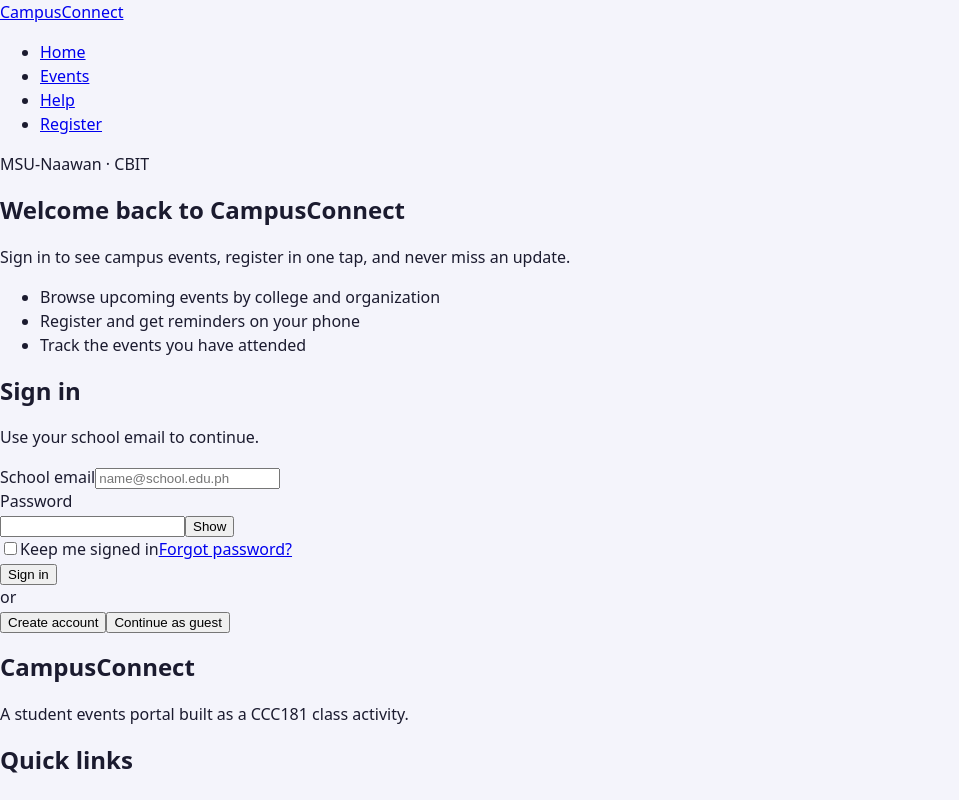
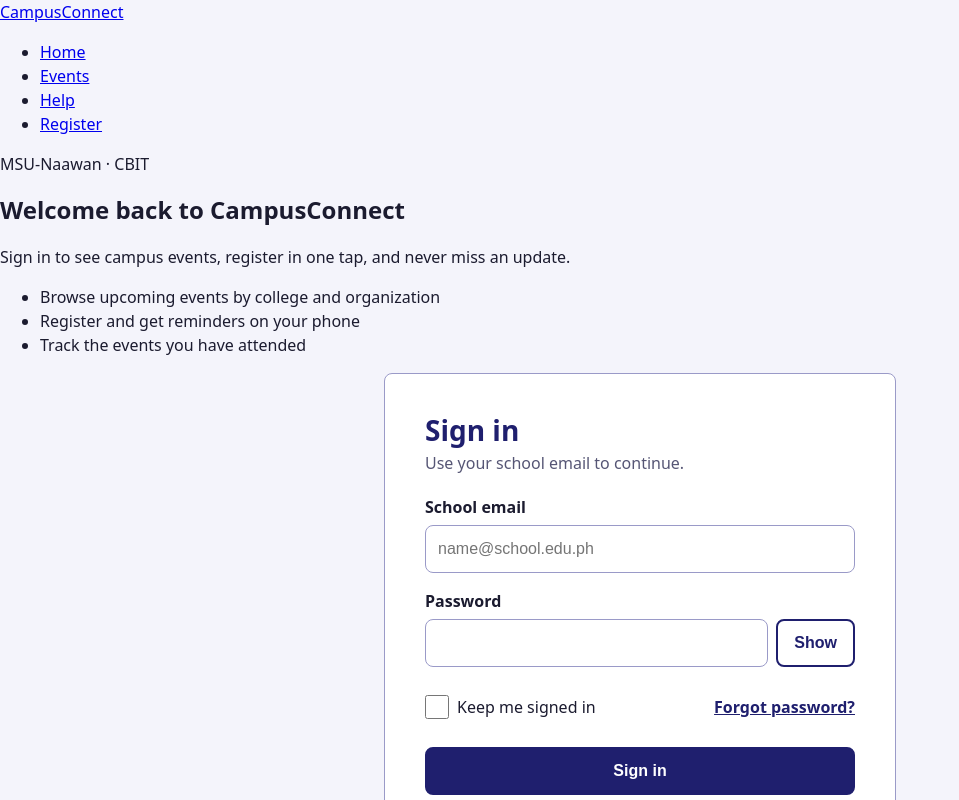
Before and after one commit to AshleyT-dotcom/ccc181-week10-group3, a React (Vite) app: page / in a window 1280 px wide. Shown: the top 800 px of the page, without its empty margins (0-959 px from the left). Built offline with nearby package versions, Linux system fonts and the light colour scheme.

Commit message:
Update form.css

```diff
--- a/src/styles/form.css
+++ b/src/styles/form.css
@@ -1,88 +1,226 @@
 /* =======================================================================
    MEMBER 3  |  form.css  |  Login card, form fields, buttons (Flexbox)
    Branch: feature/form-<lastname>
-   -----------------------------------------------------------------------
-   MOBILE-FIRST RULES
-   1. Write the PHONE styles first, with NO media query.
-   2. Use min-width media queries ONLY. Never max-width.
-   3. Use rem or % (thin borders may use px).
-   4. Edit ONLY this file. Use the --variables from reset.css.
-   5. Every tap target is at least 48px tall. Every :hover also gets :focus-visible.
    ======================================================================= */
 
 
-/* ---- 1. PHONE (no media query) ---------------------------------------
-   CARD
-   TODO .login-card           width 100%; background var(--surface);
-                              1px solid var(--border); border-radius var(--radius);
-                              padding 1.5rem 1rem
-   TODO .login-card__title    margin 0 0 0.25rem; font-size 1.5rem; color var(--navy)
-   TODO .login-card__subtitle margin 0 0 1.25rem; color var(--muted)
+/* ---- 1. PHONE (no media query) --------------------------------------- */
 
-   FORM (Flexbox, a COLUMN)
-   TODO .login-form           display: flex; flex-direction: column; gap 1rem
-   TODO .form-field           display: flex; flex-direction: column; gap 0.375rem
-   TODO .form-field label     font-weight 600
-   TODO .form-field input     width 100%; min-width 0; min-height 48px;
-                              side padding 0.75rem; font-size 1rem (16px!);
-                              1px solid var(--border); rounded corners
-   TODO .form-field input:focus-visible   a clear outline (example: 3px solid var(--gold))
-   TODO .password-row         display: flex; gap 0.5rem   (input + Show button in ONE row)
-   TODO .password-row input   flex: 1
-   TODO .form-error           margin 0; font-size 0.875rem; color var(--error)
-   TODO .form-success         padding 0.75rem; color var(--success);
-                              light green background (example: #e7f6ec)
+/* CARD */
+.login-card {
+  width: 100%;
+  background: var(--surface);
+  border: 1px solid var(--border);
+  border-radius: var(--radius);
+  padding: 1.5rem 1rem;
+}
 
-   OPTIONS ROW (stacked on phone)
-   TODO .form-options         display: flex; flex-direction: column
-   TODO .checkbox             display: flex; align-items: center; gap 0.5rem;
-                              min-height 48px
-   TODO .checkbox input       width and height 1.5rem; margin 0
-   TODO .link                 display: inline-flex; align-items: center; min-height 48px;
-                              color var(--navy); bold.
-                              Add :hover AND :focus-visible styles
+.login-card__title {
+  margin: 0 0 0.25rem;
+  font-size: 1.5rem;
+  color: var(--navy);
+}
 
-   BUTTONS
-   TODO .btn                  display: inline-flex; centered text; min-height 48px;
-                              side padding 1rem; font-size 1rem; bold;
-                              2px solid var(--navy); rounded; cursor: pointer
-   TODO .btn:focus-visible    outline 3px solid var(--gold); outline-offset 2px
-   TODO .btn--primary         width 100%; white text on var(--navy);
-                              :hover AND :focus-visible use var(--navy-hover)
-   TODO .btn--secondary       width 100%; navy text on white;
-                              :hover AND :focus-visible use a light background (#e8e8f7)
-   TODO .toggle-password      min-width 4.5rem; navy text on white
-                              (it stays next to the password input)
+.login-card__subtitle {
+  margin: 0 0 1.25rem;
+  color: var(--muted);
+}
 
-   DIVIDER AND ALTERNATIVE ACTIONS
-   TODO .login-card__divider  display: flex; align-items: center; gap 0.75rem;
-                              margin 1.25rem 0; color var(--muted)
-   TODO .login-card__divider::before and ::after
-                              content: ''; flex: 1; height 1px; background var(--border)
-   TODO .alt-actions          display: flex; flex-direction: column; gap 0.5rem
-   -------------------------------------------------------------------- */
+/* FORM (Flexbox, a column) */
+.login-form {
+  display: flex;
+  flex-direction: column;
+  gap: 1rem;
+}
+
+.form-field {
+  display: flex;
+  flex-direction: column;
+  gap: 0.375rem;
+}
+
+.form-field label {
+  font-weight: 600;
+}
+
+.form-field input {
+  width: 100%;
+  min-width: 0;
+  min-height: 48px;
+  padding: 0 0.75rem;
+  font-size: 1rem;
+  border: 1px solid var(--border);
+  border-radius: var(--radius);
+}
+
+.form-field input:focus-visible {
+  outline: 3px solid var(--gold);
+  outline-offset: 2px;
+}
+
+.password-row {
+  display: flex;
+  gap: 0.5rem;
+}
+
+.password-row input {
+  flex: 1;
+}
+
+.form-error {
+  margin: 0;
+  font-size: 0.875rem;
+  color: var(--error);
+}
+
+.form-success {
+  padding: 0.75rem;
+  color: var(--success);
+  background: #e7f6ec;
+}
+
+/* OPTIONS ROW (stacked on phone) */
+.form-options {
+  display: flex;
+  flex-direction: column;
+}
+
+.checkbox {
+  display: flex;
+  align-items: center;
+  gap: 0.5rem;
+  min-height: 48px;
+}
+
+.checkbox input {
+  width: 1.5rem;
+  height: 1.5rem;
+  margin: 0;
+}
+
+.link {
+  display: inline-flex;
+  align-items: center;
+  min-height: 48px;
+  color: var(--navy);
+  font-weight: 700;
+}
+
+.link:hover,
+.link:focus-visible {
+  text-decoration: underline;
+}
+
+.link:focus-visible {
+  outline: 3px solid var(--gold);
+  outline-offset: 2px;
+}
+
+/* BUTTONS */
+.btn {
+  display: inline-flex;
+  align-items: center;
+  justify-content: center;
+  text-align: center;
+  min-height: 48px;
+  padding: 0 1rem;
+  font-size: 1rem;
+  font-weight: 700;
+  border: 2px solid var(--navy);
+  border-radius: var(--radius);
+  cursor: pointer;
+}
+
+.btn:focus-visible {
+  outline: 3px solid var(--gold);
+  outline-offset: 2px;
+}
+
+.btn--primary {
+  width: 100%;
+  color: #fff;
+  background: var(--navy);
+}
+
+.btn--primary:hover,
+.btn--primary:focus-visible {
+  background: var(--navy-hover);
+}
+
+.btn--secondary {
+  width: 100%;
+  color: var(--navy);
+  background: #fff;
+}
+
+.btn--secondary:hover,
+.btn--secondary:focus-visible {
+  background: #e8e8f7;
+}
+
+/* Declared after the button variants so it wins when classes are combined */
+.toggle-password {
+  flex: 0 0 auto;
+  width: auto;
+  min-width: 4.5rem;
+  color: var(--navy);
+  background: #fff;
+}
+
+/* DIVIDER AND ALTERNATIVE ACTIONS */
+.login-card__divider {
+  display: flex;
+  align-items: center;
+  gap: 0.75rem;
+  margin: 1.25rem 0;
+  color: var(--muted);
+}
+
+.login-card__divider::before,
+.login-card__divider::after {
+  content: '';
+  flex: 1;
+  height: 1px;
+  background: var(--border);
+}
+
+.alt-actions {
+  display: flex;
+  flex-direction: column;
+  gap: 0.5rem;
+}
 
 
+/* ---- 2. 768px and up (tablets) --------------------------------------- */
+@media (min-width: 768px) {
+  .login-card {
+    max-width: 32rem;
+    margin-inline: auto;
+    padding: 2rem;
+  }
+
+  .form-options {
+    flex-direction: row;
+    justify-content: space-between;
+    align-items: center;
+  }
+
+  .alt-actions {
+    flex-direction: row;
+  }
+}
 
 
-/* ---- 2. 768px and up (tablets) ---------------------------------------
-   TODO @media (min-width: 768px)
-        .login-card           max-width: 32rem; margin-inline: auto; padding 2rem
-        .form-options         flex-direction: row; justify-content: space-between;
-                              align-items: center   (checkbox LEFT, link RIGHT)
-        .alt-actions          flex-direction: row   (two buttons SIDE BY SIDE)
-   -------------------------------------------------------------------- */
+/* ---- 3. 1024px and up (laptops) -------------------------------------- */
+@media (min-width: 1024px) {
+  .login-card {
+    padding: 2.5rem;
+  }
 
-
-
-
-/* ---- 3. 1024px and up (laptops) --------------------------------------
-   TODO @media (min-width: 1024px)
-        .login-card           padding 2.5rem
-        .login-card__title    font-size 1.75rem
-   -------------------------------------------------------------------- */
-
-
+  .login-card__title {
+    font-size: 1.75rem;
+  }
+}
 
 
 /* ---- 4. 1280px and up ------------------------------------------------
```
